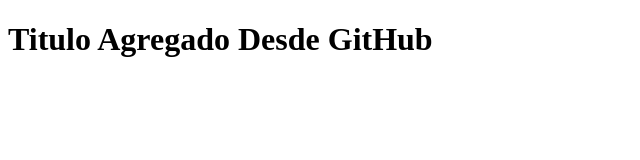
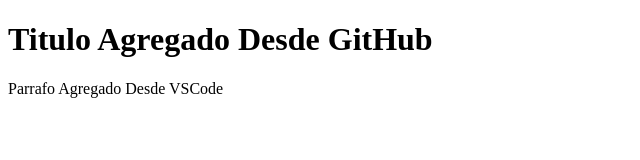
Before and after one commit to martinpktin/CursoGit2, a plain HTML site: page index.html in a window 1280 px wide. Shown: the whole page, without its empty margins (0-640 px from the left). Drawn offline with Linux system fonts and the light colour scheme.

Commit message:
parrafo agregado desde vscode

```diff
--- a/index.html
+++ b/index.html
@@ -10,5 +10,7 @@
 
     <h1>Titulo Agregado Desde GitHub</h1>
 
+    <p>Parrafo Agregado Desde VSCode</p>
+
 </body>
 </html>
```
